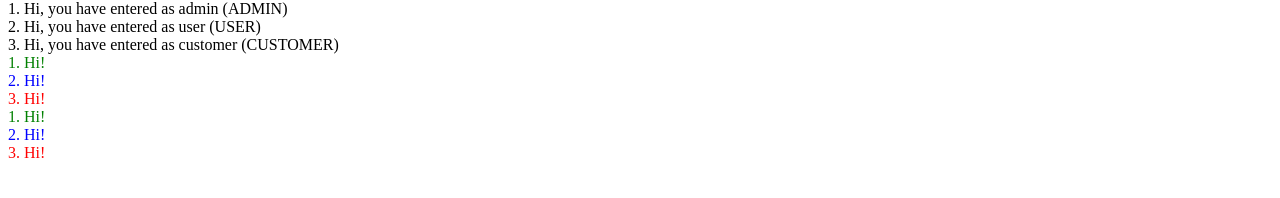
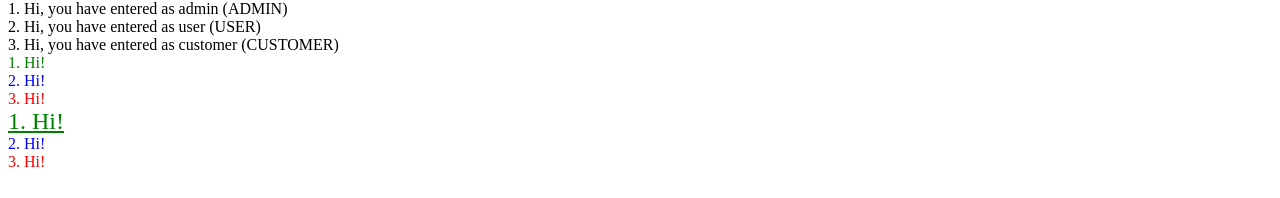
Before and after one commit to Surftrader/angular-basic, an Angular app: page / in a window 1280 px wide. Shown: the part 202-400 px from the top of the page. Built offline with nearby package versions, Linux system fonts and the light colour scheme.

Commit message:
attribute directive CLASS

```diff
--- a/src/app/app.component.html
+++ b/src/app/app.component.html
@@ -35,7 +35,8 @@
 
 <ng-container *ngFor="let user of roles; index as idx">
   <div
-    [ngStyle]="{'color': getColor(user)}">
+    [ngStyle]="{'color': getColor(user)}"
+    [ngClass]="{ 'admin' : user.role === 'admin' }">
     {{ idx + 1}}. Hi!
   </div>
 </ng-container>
--- a/src/app/app.component.scss
+++ b/src/app/app.component.scss
@@ -1,3 +1,8 @@
 h1 {
   color: green;
 }
+
+.admin {
+  font-size: 1.5em;
+  text-decoration: underline;
+}
```
